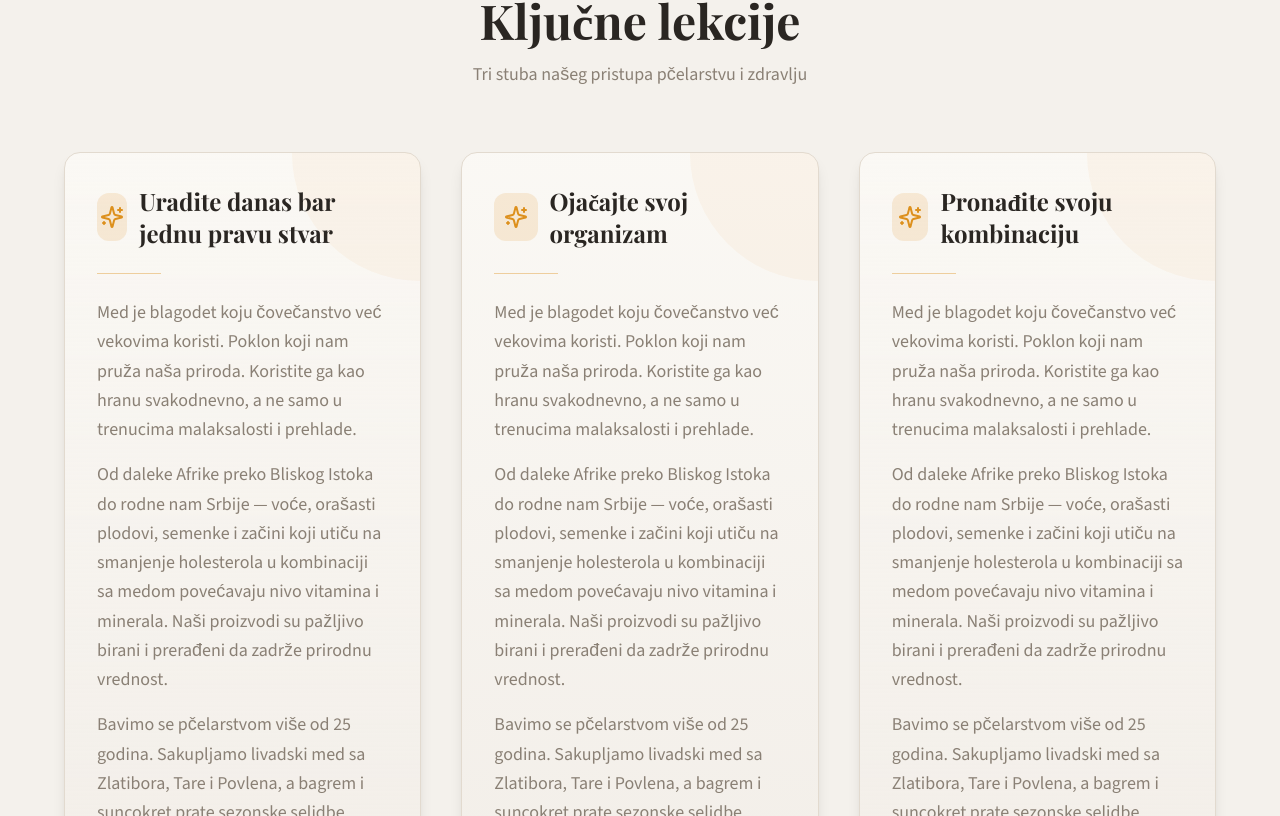
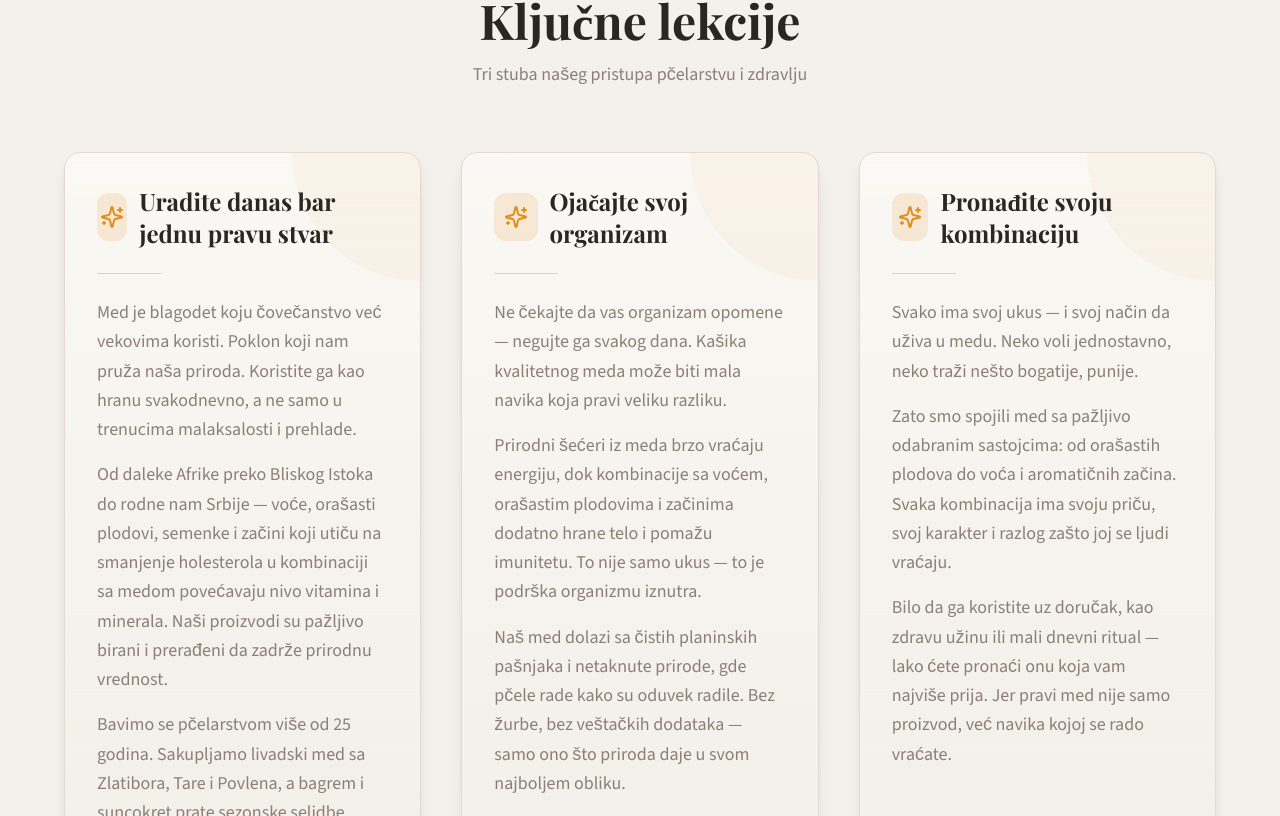
Before and after one commit to LukaRakic00/med-todorovic, a React (Vite) app: page / in a window 1280 px wide. Shown: the part 1684-2500 px from the top of the page. Built offline with nearby package versions, Linux system fonts and the light colour scheme; no server answers; the database is empty; the HTML template or start-up script is replaced by a standard one.

Commit message:
tekstovi popravljeni

```diff
--- a/src/components/KeyLessons.tsx
+++ b/src/components/KeyLessons.tsx
@@ -1,6 +1,10 @@
 import { Sparkles } from "lucide-react";
 
-const fullText = (
+const cards = [
+  {
+    title: "Uradite danas bar jednu pravu stvar",
+    delay: 0.1,
+    content: (
       <>
         <p className="mb-4">
           Med je blagodet koju čovečanstvo već vekovima koristi. Poklon koji nam pruža naša priroda. Koristite ga kao hranu svakodnevno, a ne samo u trenucima malaksalosti i prehlade.
@@ -12,12 +16,42 @@ const fullText = (
           Bavimo se pčelarstvom više od 25 godina. Sakupljamo livadski med sa Zlatibora, Tare i Povlena, a bagrem i suncokret prate sezonske selidbe košnica. Posvećenost kvalitetu i tradiciji čini svaki naš proizvod posebnim.
         </p>
       </>
-);
-
-const cards = [
-  { title: "Uradite danas bar jednu pravu stvar", delay: 0.1 },
-  { title: "Ojačajte svoj organizam", delay: 0.2 },
-  { title: "Pronađite svoju kombinaciju", delay: 0.3 },
+    ),
+  },
+  {
+    title: "Ojačajte svoj organizam",
+    delay: 0.2,
+    content: (
+      <>
+        <p className="mb-4">
+          Ne čekajte da vas organizam opomene — negujte ga svakog dana. Kašika kvalitetnog meda može biti mala navika koja pravi veliku razliku.
+        </p>
+        <p className="mb-4">
+          Prirodni šećeri iz meda brzo vraćaju energiju, dok kombinacije sa voćem, orašastim plodovima i začinima dodatno hrane telo i pomažu imunitetu. To nije samo ukus — to je podrška organizmu iznutra.
+        </p>
+        <p>
+          Naš med dolazi sa čistih planinskih pašnjaka i netaknute prirode, gde pčele rade kako su oduvek radile. Bez žurbe, bez veštačkih dodataka — samo ono što priroda daje u svom najboljem obliku.
+        </p>
+      </>
+    ),
+  },
+  {
+    title: "Pronađite svoju kombinaciju",
+    delay: 0.3,
+    content: (
+      <>
+        <p className="mb-4">
+          Svako ima svoj ukus — i svoj način da uživa u medu. Neko voli jednostavno, neko traži nešto bogatije, punije.
+        </p>
+        <p className="mb-4">
+          Zato smo spojili med sa pažljivo odabranim sastojcima: od orašastih plodova do voća i aromatičnih začina. Svaka kombinacija ima svoju priču, svoj karakter i razlog zašto joj se ljudi vraćaju.
+        </p>
+        <p>
+          Bilo da ga koristite uz doručak, kao zdravu užinu ili mali dnevni ritual — lako ćete pronaći onu koja vam najviše prija. Jer pravi med nije samo proizvod, već navika kojoj se rado vraćate.
+        </p>
+      </>
+    ),
+  },
 ];
 
 const KeyLessons = () => {
@@ -31,14 +65,14 @@ const KeyLessons = () => {
           Tri stuba našeg pristupa pčelarstvu i zdravlju
         </p>
 
-        <div className="grid grid-cols-1 md:grid-cols-3 gap-10 max-w-6xl mx-auto">
+        <div className="grid grid-cols-1 md:grid-cols-3 gap-10 max-w-6xl mx-auto items-stretch">
           {cards.map((card) => (
             <div
               key={card.title}
-              className="group relative bg-gradient-to-b from-card to-secondary/30 border border-border rounded-2xl p-8 text-left shadow-lg transition-all duration-500 hover:shadow-2xl hover:shadow-primary/15 hover:-translate-y-2 hover:border-primary/40 overflow-hidden"
+              className="group relative bg-gradient-to-b from-card to-secondary/30 border border-border rounded-2xl p-8 text-left shadow-lg transition-all duration-500 hover:shadow-2xl hover:shadow-primary/15 hover:-translate-y-2 hover:border-primary/40 overflow-hidden min-h-[520px] flex flex-col"
             >
               <div className="absolute top-0 right-0 w-32 h-32 bg-primary/5 rounded-bl-full transition-colors duration-300 group-hover:bg-primary/10" />
-              <div className="relative">
+              <div className="relative flex flex-col flex-1">
                 <div className="flex items-center gap-3 mb-6">
                   <div className="flex items-center justify-center w-12 h-12 rounded-xl bg-primary/15 text-primary group-hover:bg-primary/25 transition-colors duration-300">
                     <Sparkles size={24} />
@@ -48,8 +82,8 @@ const KeyLessons = () => {
                   </h3>
                 </div>
                 <div className="h-px w-16 bg-primary/40 mb-6" />
-                <div className="text-muted-foreground font-body text-[18px] leading-relaxed">
-                  {fullText}
+                <div className="text-muted-foreground font-body text-[18px] leading-relaxed flex-1">
+                  {card.content}
                 </div>
               </div>
             </div>
```
Lines whose indentation alone changed are shown as unchanged.
